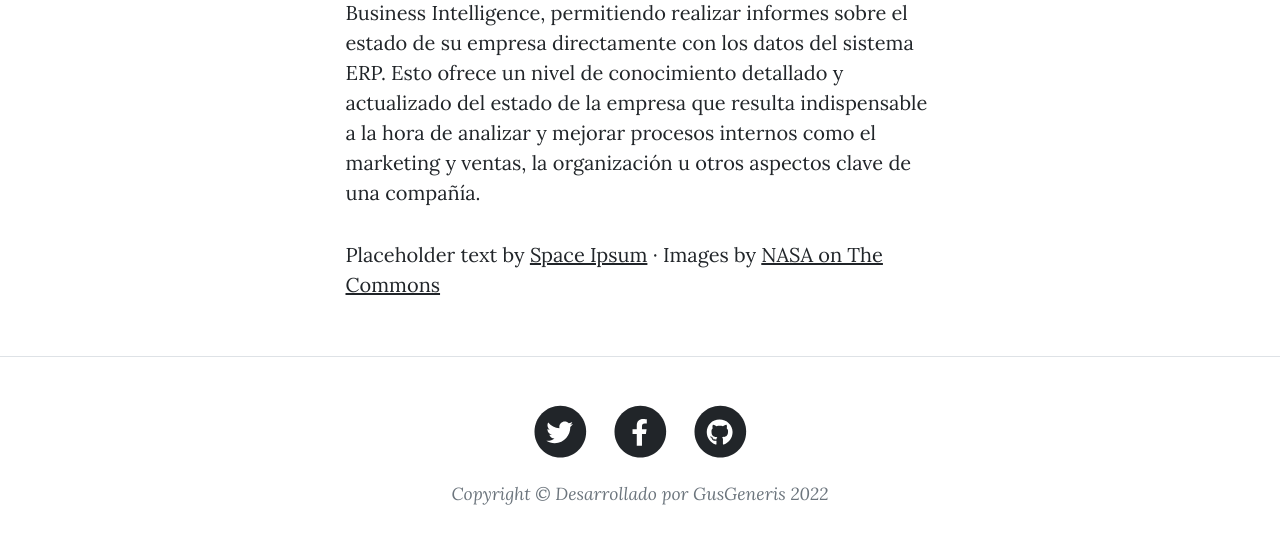
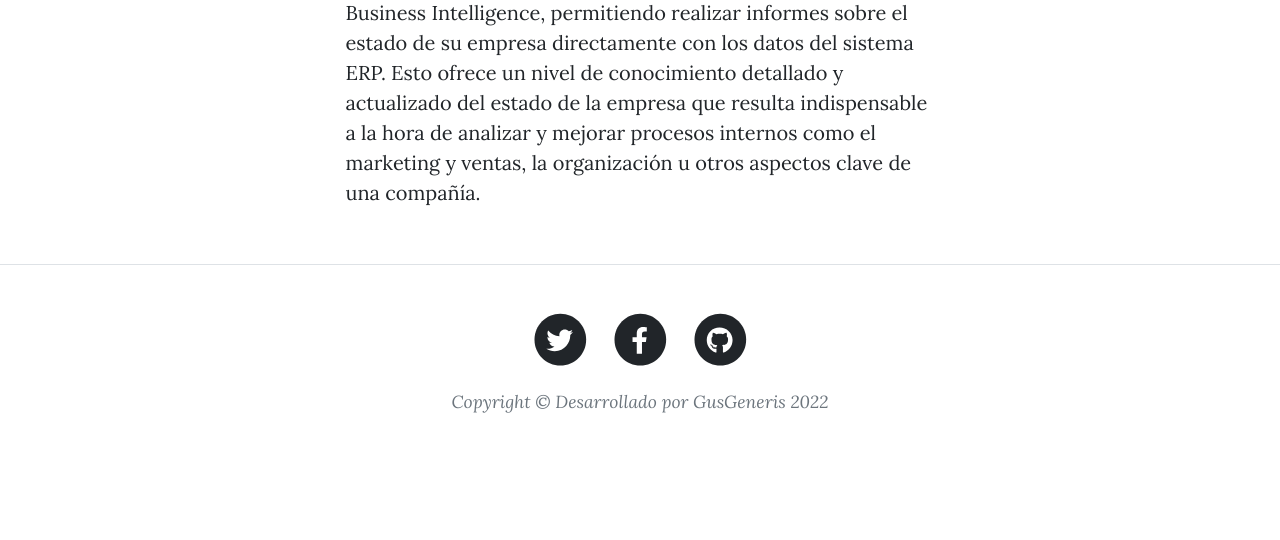
Before and after one commit to gusgeneris/Django-Blog, a Django app: a page that uses templates/post.html in a window 1280 px wide. Shown: the part 2040-2580 px from the top of the page. After the commit the page ends 2453 px from the top, so only its background shows below. Run offline with Django 4.2, Linux system fonts and the light colour scheme; data comes from the database, SQL or seed files in the repository; some libraries are stand-ins or nearby versions.

Commit message:
modificacion template post

```diff
--- a/templates/post.html
+++ b/templates/post.html
@@ -24,11 +24,7 @@
         <div class="row gx-4 gx-lg-5 justify-content-center">
             <div class="col-md-10 col-lg-8 col-xl-7">
                 {{posteo.contenido | safe}}
-                <p>
-                    Placeholder text by
-                    <a href="http://spaceipsum.com/">Space Ipsum</a> &middot; Images by
-                    <a href="https://www.flickr.com/photos/nasacommons/">NASA on The Commons</a>
-                </p>
+
             </div>
         </div>
     </div>
```
